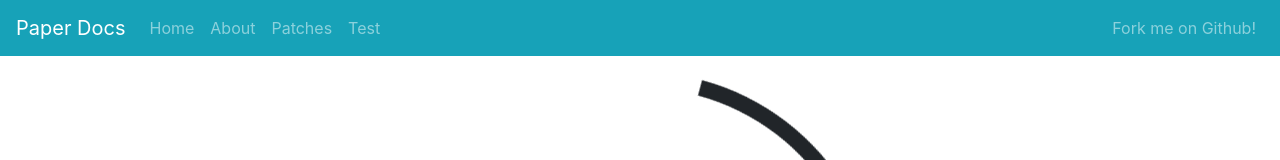
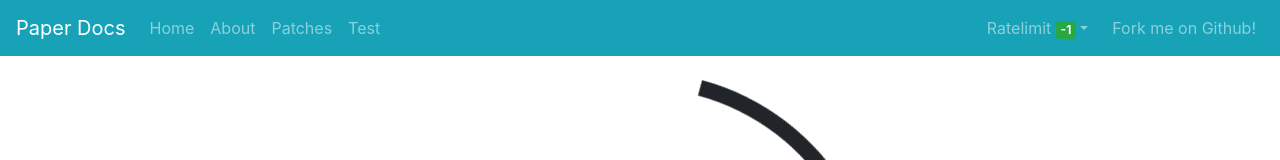
Before and after one commit to MiniDigger/paper-docs, a Vue app: page /#/test in a window 1280 px wide. Shown: the top 160 px of the page. Built offline with nearby package versions, Linux system fonts and the light colour scheme.

Commit message:
display rate limit

```diff
--- a/src/components/Loader.vue
+++ b/src/components/Loader.vue
@@ -5,7 +5,7 @@
 </template>
 
 <script>
-    import APP from "../main.js";
+    import APP from "@/main.js";
 
     export default {
         name: 'Loader',
@@ -16,7 +16,6 @@
         },
         mounted() {
             APP.$on('set-loader-visible', (visible) => {
-                console.log("hey? " + visible);
                 this.loading = visible;
             })
         }
--- a/src/components/Nav.vue
+++ b/src/components/Nav.vue
@@ -13,14 +13,22 @@
             </b-navbar-nav>
 
             <b-navbar-nav class="ml-auto">
-                <b-nav-item href="https://github.com/MiniDigger/paper-docs" target="_blank" right>Fork me on Github!</b-nav-item>
+                <RateLimitDisplay class="mr-2"/>
+
+                <b-nav-item href="https://github.com/MiniDigger/paper-docs" target="_blank" right>Fork me on Github!
+                </b-nav-item>
             </b-navbar-nav>
         </b-collapse>
     </b-navbar>
 </template>
 
 <script>
+    import RateLimitDisplay from "@/components/RateLimitDisplay";
+
     export default {
-        name: 'Nav'
+        name: 'Nav',
+        components: {
+            RateLimitDisplay
+        }
     }
 </script>
--- a/src/components/PatchList.vue
+++ b/src/components/PatchList.vue
@@ -7,7 +7,7 @@
 </template>
 
 <script>
-    import Patch from "./Patch";
+    import Patch from "@/components/Patch";
 
     export default {
         name: 'PatchList',
--- /dev/null
+++ b/src/components/RateLimitDisplay.vue
@@ -0,0 +1,53 @@
+<template>
+    <b-nav-item-dropdown right>
+        <template slot="button-content">Ratelimit
+            <b-badge :variant="color">{{remaining}}</b-badge>
+        </template>
+        <b-dropdown-item>Limit
+            <b-badge variant="light">{{limit}}</b-badge>
+        </b-dropdown-item>
+        <b-dropdown-item>Remaining
+            <b-badge :variant="color">{{remaining}}</b-badge>
+        </b-dropdown-item>
+        <b-dropdown-item>Reset
+            <b-badge variant="light">{{formattedTime}}</b-badge>
+        </b-dropdown-item>
+    </b-nav-item-dropdown>
+</template>
+
+<script>
+    import APP from "@/main.js";
+
+    export default {
+        name: 'RateLimitDisplay',
+        data() {
+            return {
+                limit: -1,
+                remaining: -1,
+                reset: -1
+            }
+        },
+        mounted() {
+            APP.$on('update-ratelimit', (data) => {
+                this.limit = data.limit;
+                this.remaining = data.remaining;
+                this.reset = data.reset;
+            });
+        },
+        computed: {
+            formattedTime() {
+                return new Date(this.reset * 1000).toLocaleString()
+            },
+            color() {
+                let limit = this.limit / this.remaining;
+                if (limit > 0.5) {
+                    return "success";
+                } else if (limit > 0.1) {
+                    return "warning";
+                } else {
+                    return "danger";
+                }
+            }
+        }
+    }
+</script>
--- a/src/main.js
+++ b/src/main.js
@@ -12,6 +12,6 @@ Vue.use(BootstrapVue);
 const APP = new Vue({
   router,
   render: h => h(App)
-}).$mount('#app');
-
+});
 export default APP;
+APP.$mount('#app');
--- a/src/views/Home.vue
+++ b/src/views/Home.vue
@@ -6,7 +6,7 @@
 </template>
 
 <script>
-    import HelloWorld from '../components/HelloWorld.vue'
+    import HelloWorld from '@/components/HelloWorld.vue'
 
     export default {
         name: 'home',
--- a/src/views/Patches.vue
+++ b/src/views/Patches.vue
@@ -1,19 +1,19 @@
 <template>
     <div class="patches">
-        <Loader />
+        <Loader/>
         <PatchList :patches="patches"/>
     </div>
 </template>
 
 <script>
-    import PatchList from '../components/PatchList.vue'
-    import Loader from "../components/Loader";
+    import PatchList from '@/components/PatchList.vue'
+    import Loader from "@/components/Loader";
+    import APP from "@/main.js";
 
     import GitHub from "github-api";
-    import APP from "../main.js";
 
-    export default {
-        name: 'home',
+    const patches = {
+        name: 'patches',
         components: {
             Loader,
             PatchList
@@ -26,14 +26,20 @@
         mounted: function () {
             const gh = new GitHub();
             let repo = gh.getRepo("PaperMC", "Paper");
-            repo.getContents("master", "Spigot-API-Patches/").then(({data}) => {
-                for (let i = 0; i < data.length; i++) {
-                    let patch = data[i];
+            repo.getContents("master", "Spigot-API-Patches/").then(resp => {
+                for (let i = 0; i < resp.data.length; i++) {
+                    let patch = resp.data[i];
                     this.patches.push({title: patch.name, description: "Desc", key: patch.sha, url: patch.html_url})
                 }
+
+                let limit = resp.headers["x-ratelimit-limit"];
+                let remaining = resp.headers["x-ratelimit-remaining"];
+                let reset = resp.headers["x-ratelimit-reset"];
+
+                APP.$emit('update-ratelimit', {limit: limit, remaining: remaining, reset: reset});
                 APP.$emit('set-loader-visible', false);
-                console.log("emitting event")
             });
         }
-    }
+    };
+    export default patches;
 </script>
--- a/src/views/Test.vue
+++ b/src/views/Test.vue
@@ -6,8 +6,8 @@
 </template>
 
 <script>
-    import Loader from "../components/Loader";
-    import APP from "../main.js";
+    import Loader from "@/components/Loader";
+    import APP from "@/main.js";
 
     export default {
         name: 'test',
```
